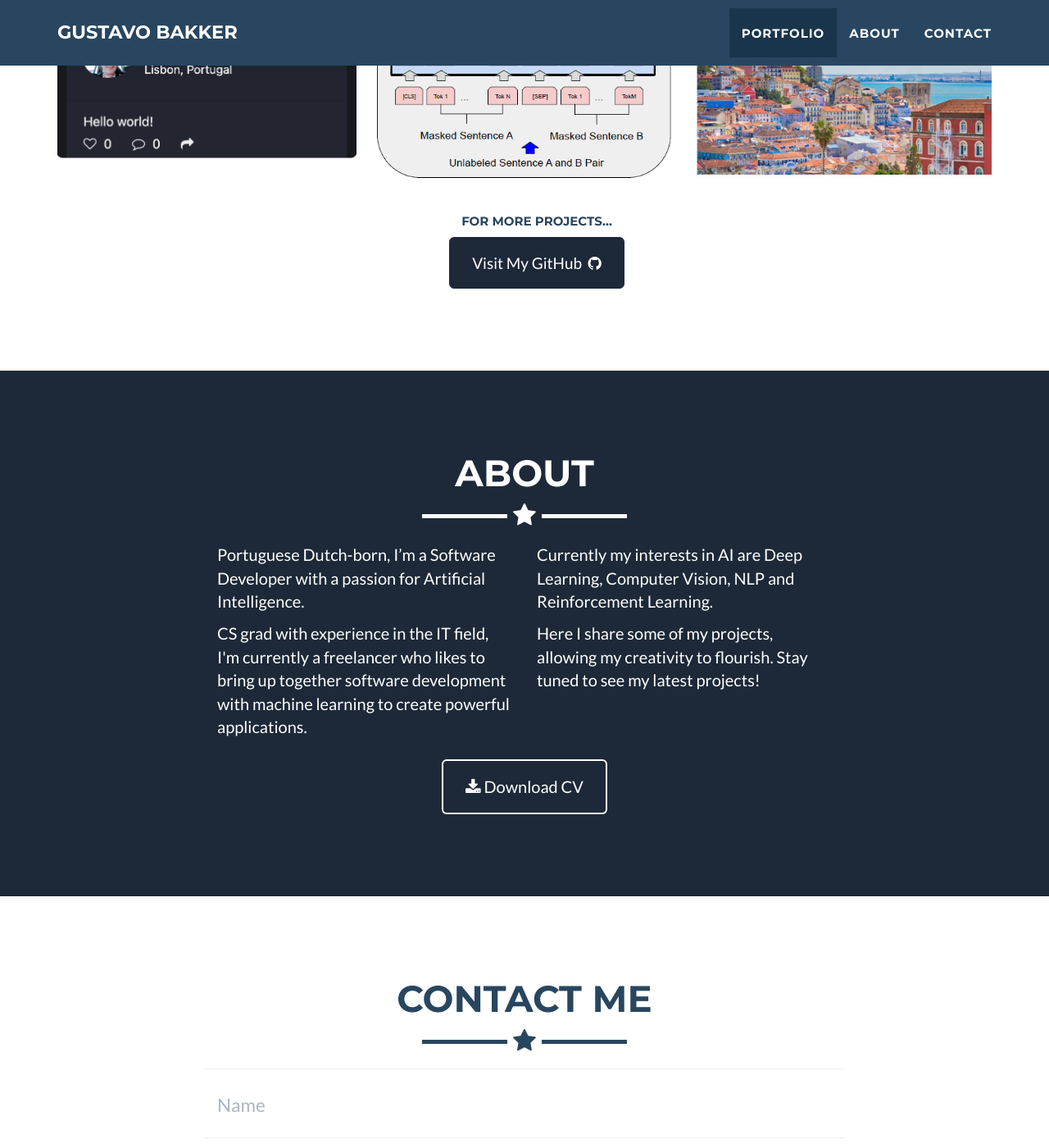
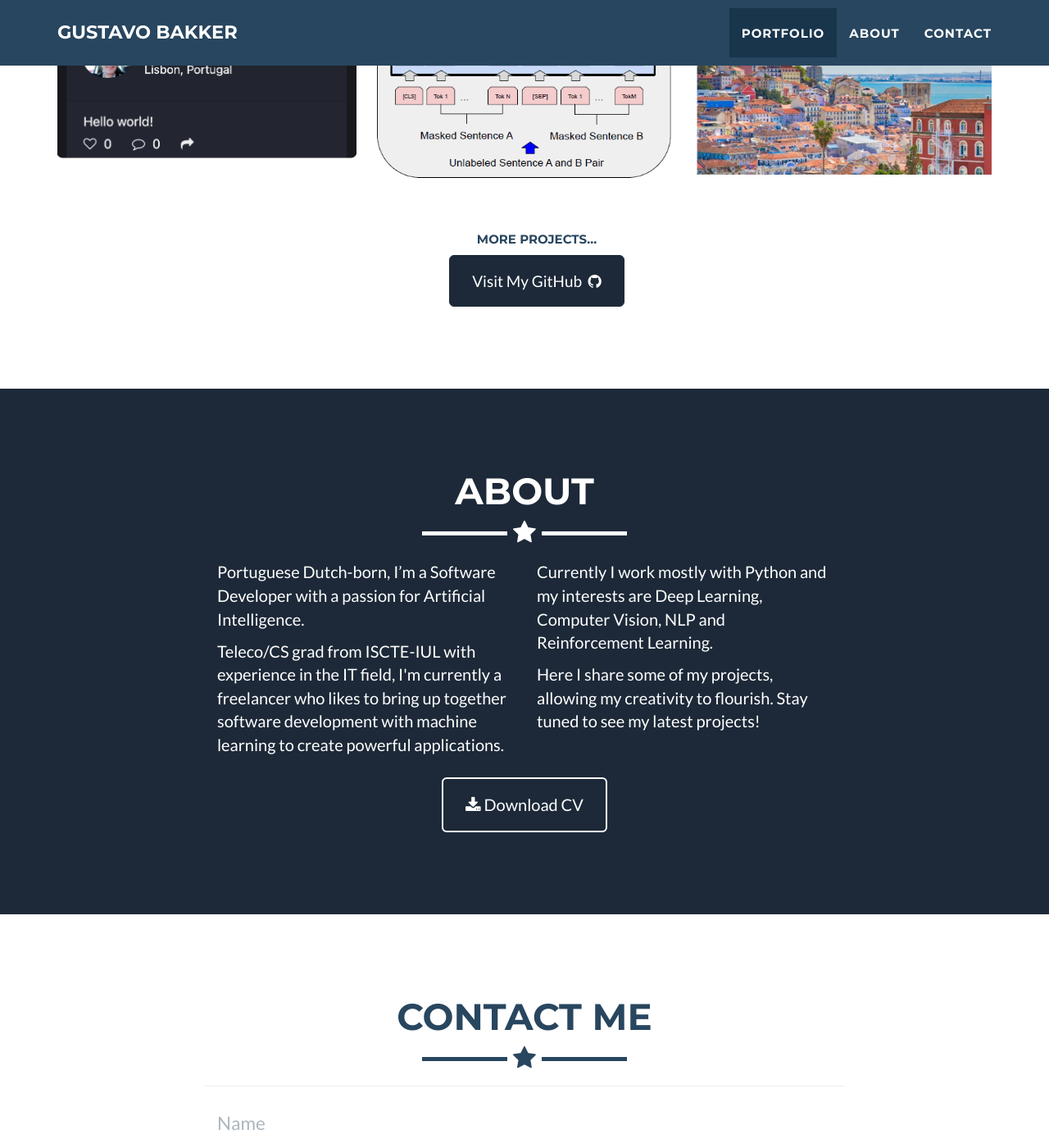
Before and after one commit to gusbakker/gusbakker.github.io, a Jekyll site: the page built from _posts/2014-07-17-project-2.markdown, in a window 1280 px wide and 1400 px high, scrolled down 1036 px. Shown: the whole window at 82% size. Built offline with Jekyll 4.4.1, drawn with Linux system fonts in a browser that asks for light colours.

Commit message:
new stuff bro..

```diff
--- a/_includes/about.html
+++ b/_includes/about.html
@@ -10,11 +10,11 @@
             <div class="row">
                 <div class="col-lg-4 col-lg-offset-2">
                     <p>Portuguese Dutch-born, I’m a Software Developer with a passion for Artificial Intelligence.</p>
-                       <p>CS grad with experience in the IT field, I'm currently a freelancer who likes to bring up together
+                       <p>Teleco/CS grad from ISCTE-IUL with experience in the IT field, I'm currently a freelancer who likes to bring up together
                     software development with machine learning to create powerful applications.</p>
                 </div>
                 <div class="col-lg-4">
-                    <p>Currently my interests in AI are Deep Learning, Computer Vision, NLP and Reinforcement Learning.</p>
+                    <p>Currently I work mostly with Python and my interests are Deep Learning, Computer Vision, NLP and Reinforcement Learning.</p>
                        <p>Here I share some of my projects, allowing my creativity to flourish.
                            Stay tuned to see my latest projects! </p>
                 </div>
--- a/_includes/portfolio_grid.html
+++ b/_includes/portfolio_grid.html
@@ -25,7 +25,8 @@
                 {% endfor %}
             </div>
             <div class="container text-center mt-5">
-                <h5 class="mb-4">For more projects...</h5>
+                </br>
+                <h5 class="mb-4">More projects...</h5>
                 <a href="https://github.com/gusbakker" class="btn btn-success btn-lg" target="blank">Visit My GitHub &nbsp;<i class="fa fa-github"></i></a>
                 <!--<a href="#" class="btn btn-xl btn-dark">View Project Demos</a>-->
             </div>
```
